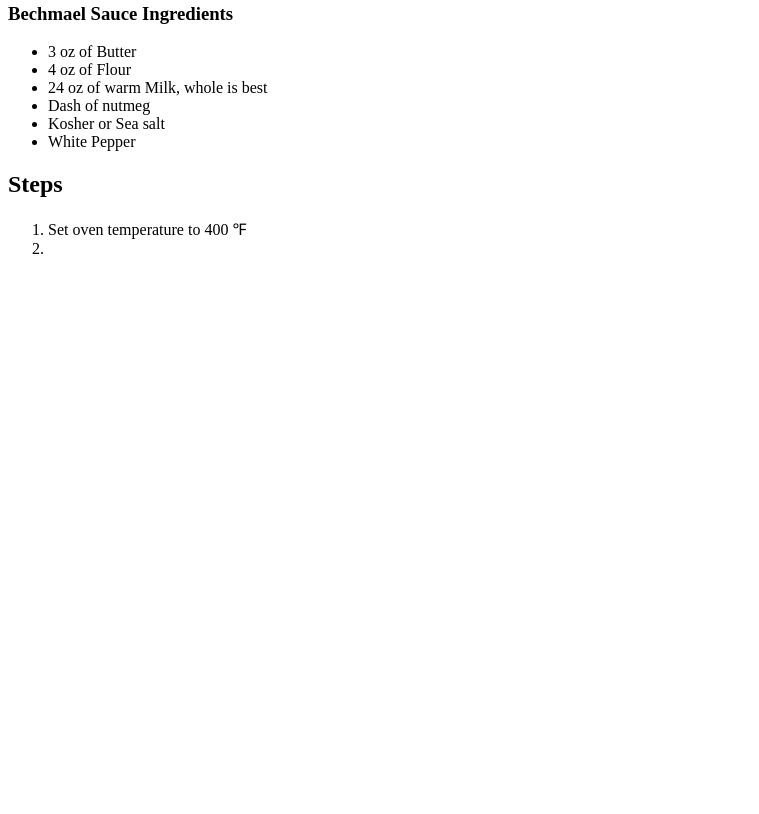
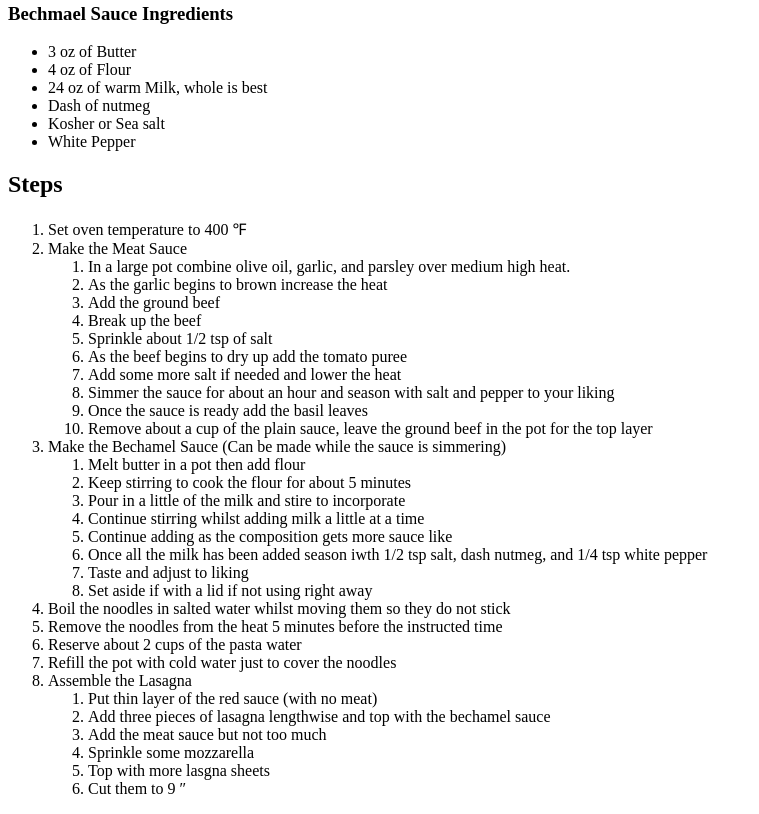
Before and after one commit to daamparan/Odin_Project, a plain HTML site: page odin-recipes/recipes/lasagna.html in a window 1280 px wide. Shown: the part 613-1427 px from the top of the page, without its empty margins (0-759 px from the left). Before the commit the page ends 887 px from the top, so only its background shows below. Drawn offline with Linux system fonts and the light colour scheme.

Commit message:
Cont lasagna recipe
Added further steps for the lasagna recipe

```diff
--- a/odin-recipes/recipes/lasagna.html
+++ b/odin-recipes/recipes/lasagna.html
@@ -54,7 +54,46 @@
     <ol>
         <li>Set oven temperature to 400 <span>&#8457;
                     </span></li>
-        <li></li>
+        <li>Make the Meat Sauce</li>
+        <ol>
+            <li>In a large pot combine olive oil, garlic, and parsley over medium
+                high heat.
+            </li>
+            <li>As the garlic begins to brown increase the heat </li>
+            <li>Add the ground beef</li>
+            <li>Break up the beef</li>
+            <li>Sprinkle about 1/2 tsp of salt</li>
+            <li>As the beef begins to dry up add the tomato puree</li>
+            <li>Add some more salt if needed and lower the heat</li>
+            <li>Simmer the sauce for about an hour and season with salt and pepper to your liking</li>
+            <li>Once the sauce is ready add the basil leaves</li>
+            <li>Remove about a cup of the plain sauce, leave the ground beef in the pot for the top layer</li>
+        </ol>
+        <li>Make the Bechamel Sauce (Can be made while the sauce is simmering)</li>
+        <ol>
+            <li>Melt butter in a pot then add flour</li>
+            <li>Keep stirring to cook the flour for about 5 minutes</li>
+            <li>Pour in a little of the milk and stire to incorporate</li>
+            <li>Continue stirring whilst adding milk a little at a time</li>
+            <li>Continue adding as the composition gets more sauce like</li>
+            <li>Once all the milk has been added season iwth 1/2 tsp salt, dash nutmeg, and 1/4 tsp white pepper</li>
+            <li>Taste and adjust to liking</li>
+            <li>Set aside if with a lid if not using right away</li>
+        </ol>
+        <li>Boil the noodles in salted water whilst moving them so they do not stick</li>
+        <li>Remove the noodles from the heat 5 minutes before the instructed time</li>
+        <li>Reserve about 2 cups of the pasta water</li>
+        <li>Refill the pot with cold water just to cover the noodles</li>
+        <li>Assemble the Lasagna</li>
+        <ol>
+            <li>Put thin layer of the red sauce (with no meat)</li>
+            <li>Add three pieces of lasagna lengthwise and top with the bechamel sauce</li>
+            <li>Add the meat sauce but not too much</li>
+            <li>Sprinkle some mozzarella</li>
+            <li>Top with more lasgna sheets</li>
+            <li>Cut them to 9 <span>&#8243;</span></li>
+        </ol>
+
     </ol>
 </body>
 </html>
```
